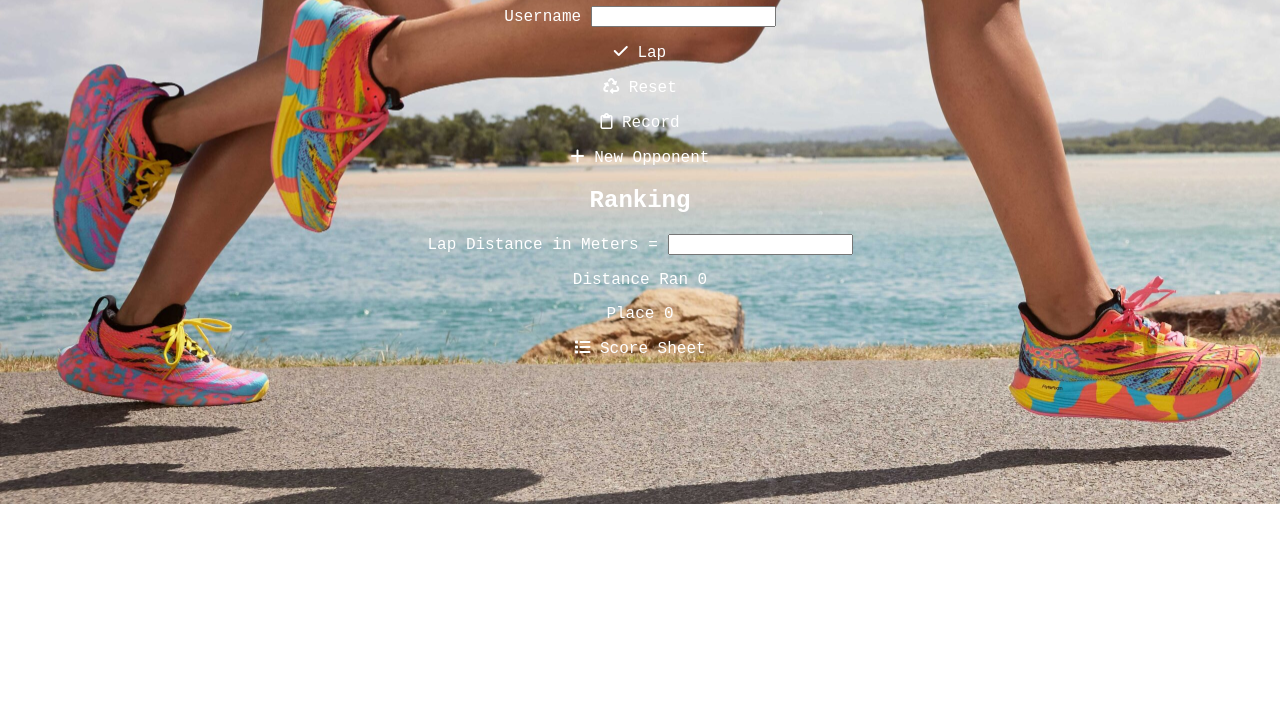
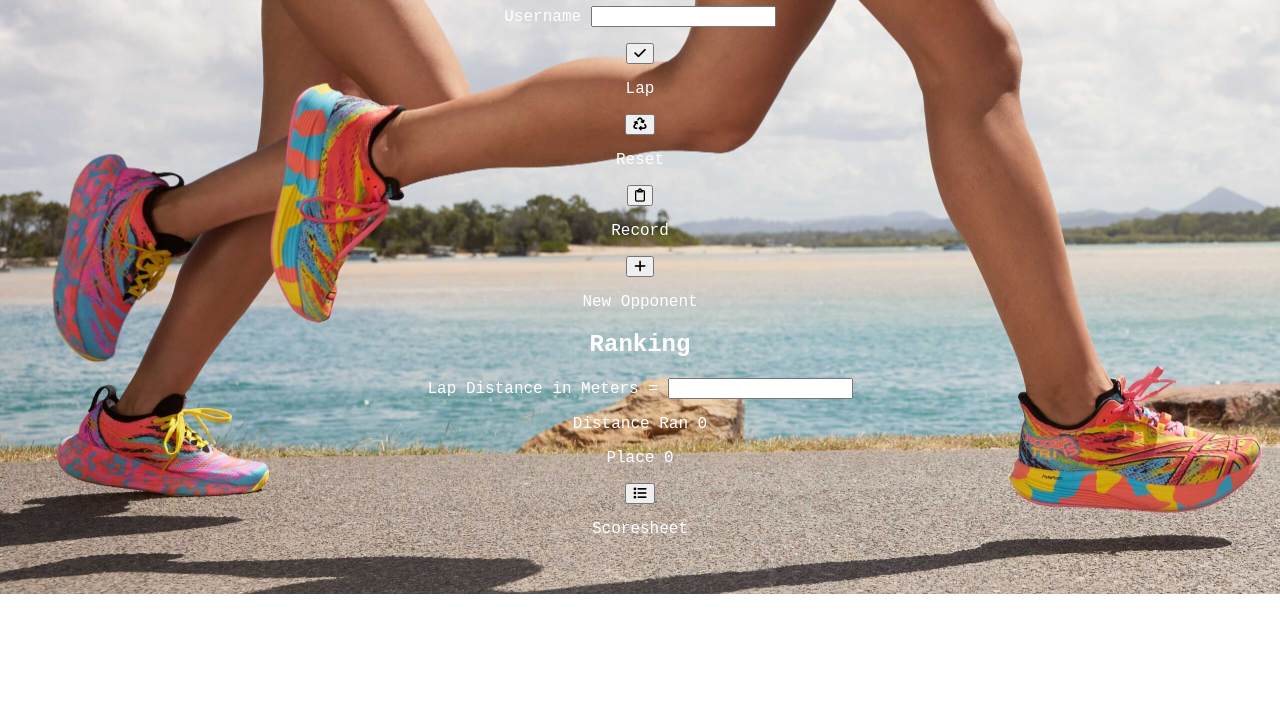
Before and after one commit to wmolineros/LapCounter, a plain HTML site: page Index.html in a window 1280 px wide. Shown: the part 75-800 px from the top of the page. Drawn offline with Linux system fonts and the light colour scheme; a web font is replaced by a local one.

Commit message:
Correct paragraph details to button

```diff
--- a/Index.html
+++ b/Index.html
@@ -19,31 +19,32 @@
                 <p class="username">Username <input id="username" type="text"></p>
             </div>
             <div class="lap-count-area">
-                <p class="lap-count">
+                <button class="lap-count">
                     <i class="fa-solid fa-check"></i>
-                    Lap
-                </p>
-                <p class="lap-count">
+                </button>
+                <p>Lap</p>
+                <button class="lap-count">
                     <i class="fa-solid fa-recycle"></i>
-                    Reset
-                </p>
-                <p class="lap-count">
+                </button>
+                <p>Reset</p>
+                <button class="lap-count">
                     <i class="fa-regular fa-clipboard"></i>
-                    Record
-                </p>
-                <p class="lap-count">
+                </button>
+                <p>Record</p>
+                <button class="lap-count">
                     <i class="fa-solid fa-plus"></i>
-                    New Opponent
-                </p>
+                </button>
+                <p>New Opponent</p>
             </div>
             <div class="ranking-area">
                 <h2>Ranking</h2>
                 <p>Lap Distance in Meters = <input id="meters" type="number"></p>
                 <p>Distance Ran <span id="distance">0</span></p>
                 <p>Place <span id="placement">0</span></p>
-                <p>
+                <button>
                     <i class="fa-solid fa-list"></i>
-                    Score Sheet</p>
+                </button>
+                <p>Scoresheet</p>
             </div>
         </body>
         <script src="assets/js/script.js"></script>
```
